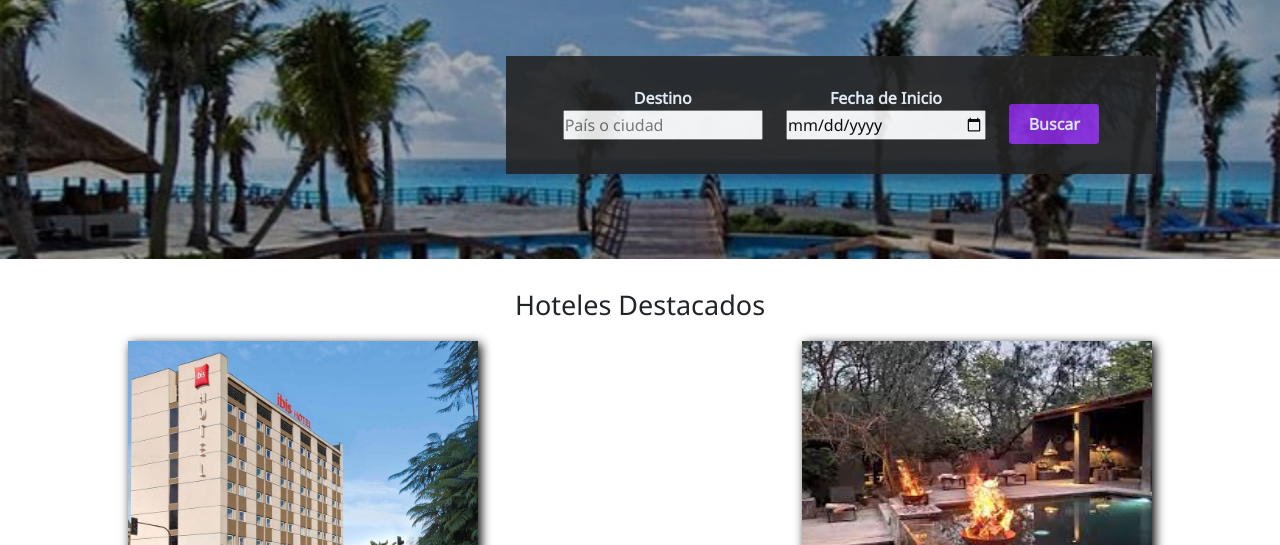
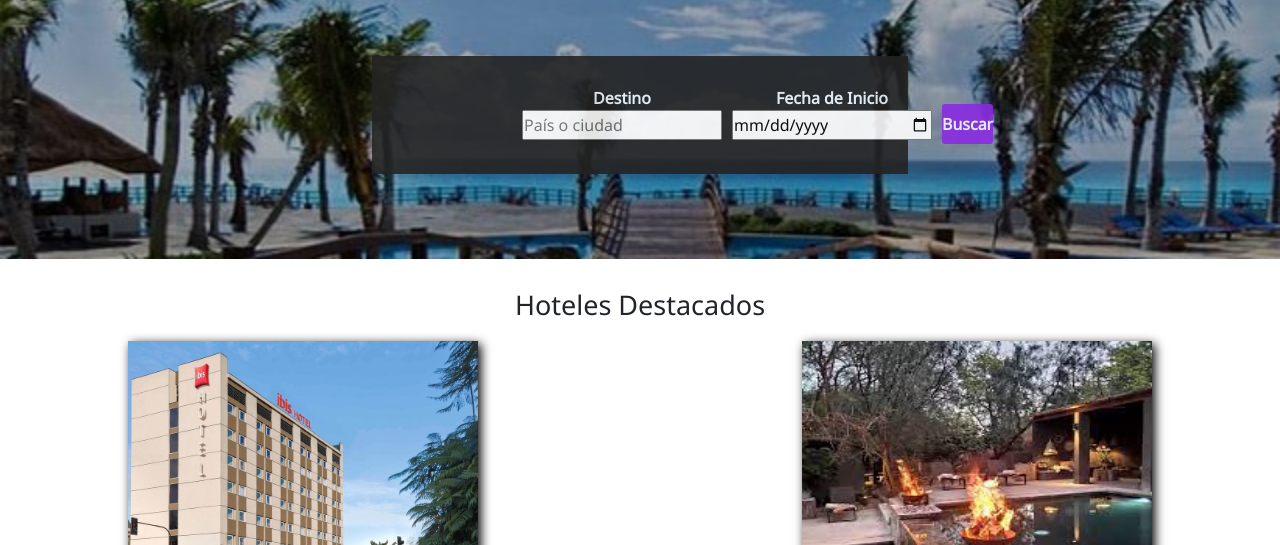
Before and after one commit to alisonpb95/proyecto_coderhouse, a website: page index.html in a window 1280 px wide. Shown: the part 255-800 px from the top of the page. Drawn offline with nearby package versions, Linux system fonts and the light colour scheme.

Commit message:
Modificación menus

```diff
--- a/scss/_globales.scss
+++ b/scss/_globales.scss
@@ -74,6 +74,8 @@ h4 {
 
 form{
     display: flex;
+    justify-content: center;
+    align-items: center;
 }
 
 section {
--- a/scss/_inicio.scss
+++ b/scss/_inicio.scss
@@ -27,8 +27,8 @@ main {
 /*Menu de busqueda prinicipal*/
 /*fondo menu busqueda*/
 .card-portada-i {
-    width: 650px;
-    padding: 30px 50px;
+    width: 200%;
+    padding: 30px 150px;
     @include card-portada;
 }
 
--- a/scss/_variables.scss
+++ b/scss/_variables.scss
@@ -52,10 +52,10 @@ $desktopXG: 1200px;
 
 @mixin card-portada {
     background-color: $color-septimo;
-    margin: auto auto;
+    margin: auto 0;
     display: flex;
     flex-direction: row;
-    flex-wrap: wrap;
+    /*flex-wrap: wrap;*/
     gap: 10px;
     color: $color-secundario;
     justify-content: space-around;
```
Also changed, not shown: css/styles.css, 1 other file.
